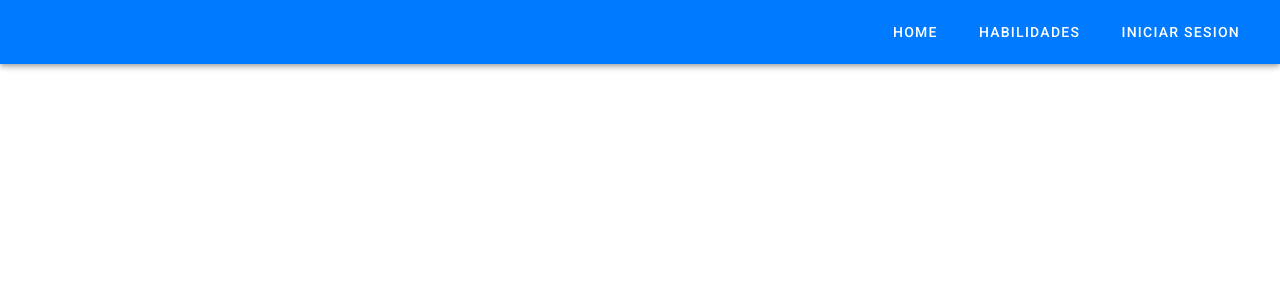
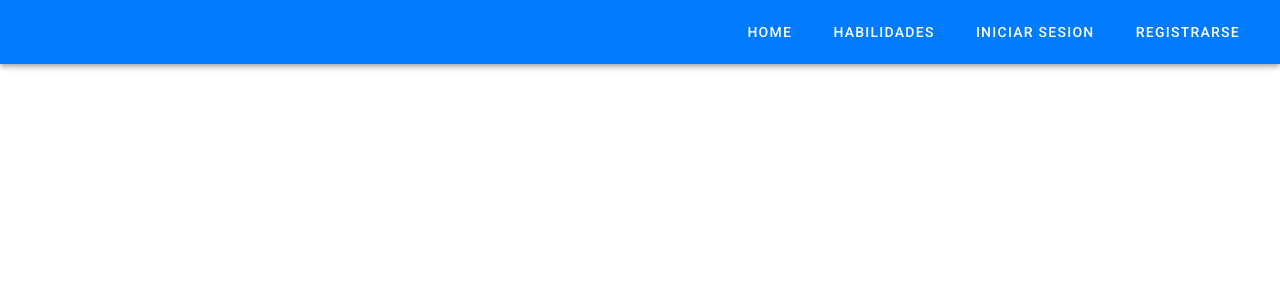
Before and after one commit to danip293/poke-api, a Vue app: page / in a window 1280 px wide. Shown: the top 300 px of the page. Built offline with nearby package versions, Linux system fonts and the light colour scheme.

Commit message:
App.vue: links updated in navbar

```diff
--- a/src/App.vue
+++ b/src/App.vue
@@ -8,19 +8,32 @@
 
       <v-spacer></v-spacer>
       <div v-show="isLoggued">Bienvenido</div>
+      <router-link to="/home">
+        <v-btn text>
+          <span class="mr-2">Home</span>
+        </v-btn>
+      </router-link>
+      <router-link to="/home">
+        <v-btn text>
+          <span class="mr-2">Habilidades</span>
+        </v-btn>
+      </router-link>
 
-      <v-btn href="/home" text>
-        <span class="mr-2">Home</span>
-      </v-btn>
-      <v-btn href="/home" text>
-        <span class="mr-2">Habilidades</span>
-      </v-btn>
-      <v-btn v-if="isLoggued" href='/login' @click="logout" text>
+      <v-btn v-if="isLoggued" @click="logout" text>
         <span class="mr-2">Cerrar sesion</span>
       </v-btn>
-      <v-btn v-else href="/login" text>
-        <span class="mr-2">Iniciar sesion</span>
-      </v-btn>
+      <div v-else>
+        <router-link to="/login">
+          <v-btn text>
+            <span class="mr-2">Iniciar sesion</span>
+          </v-btn>
+        </router-link>
+        <router-link to="/register">
+          <v-btn text>
+            <span class="mr-2">Registrarse</span>
+          </v-btn>
+        </router-link>
+      </div>
     </v-app-bar>
 
     <v-main>
```
